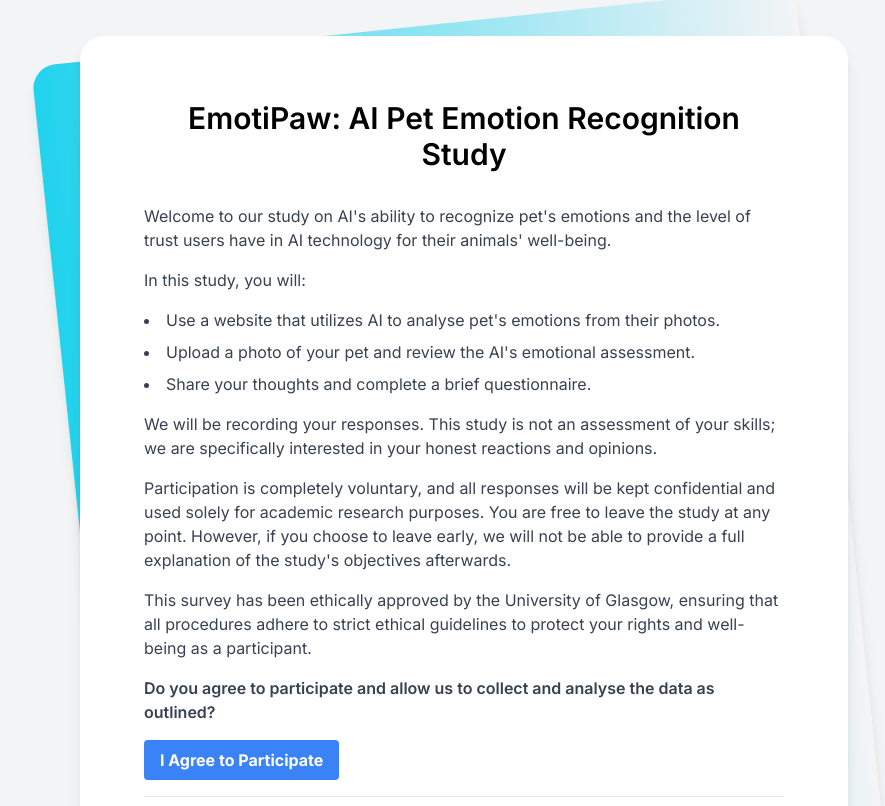
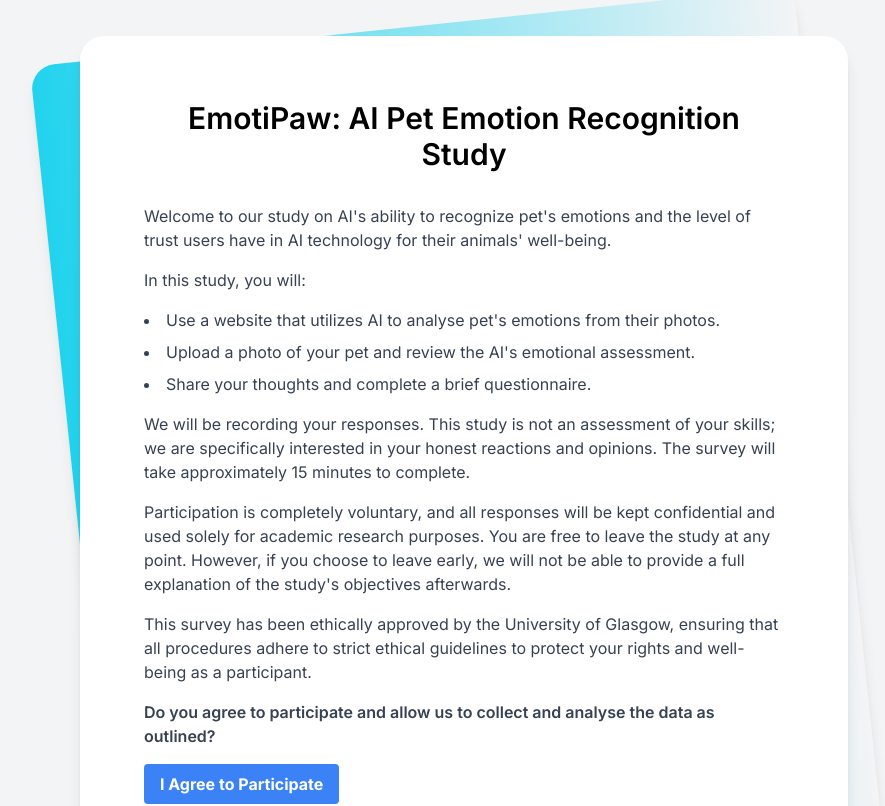
Before and after one commit to williamkho-xzq/emotipaw-survey, a Next.js app: page / in a window 1280 px wide. Shown: the top 806 px of the page, without its empty margins (176-1061 px from the left). Built offline with nearby package versions, Linux system fonts and the light colour scheme; no server answers.

Commit message:
add time needed

```diff
--- a/components/introduction-script.tsx
+++ b/components/introduction-script.tsx
@@ -23,9 +23,9 @@
         <li>Share your thoughts and complete a brief questionnaire.</li>
       </ul>
       <p className="text-gray-700">
-        We will be recording your responses. This study is not an assessment of
+        {`We will be recording your responses. This study is not an assessment of
         your skills; we are specifically interested in your honest reactions and
-        opinions.
+        opinions. The survey will take approximately 15 minutes to complete.`}
       </p>
       <p className="text-gray-700">
         {`Participation is completely voluntary, and all responses will be kept confidential and used solely for academic research purposes. You are free to leave the study
```
